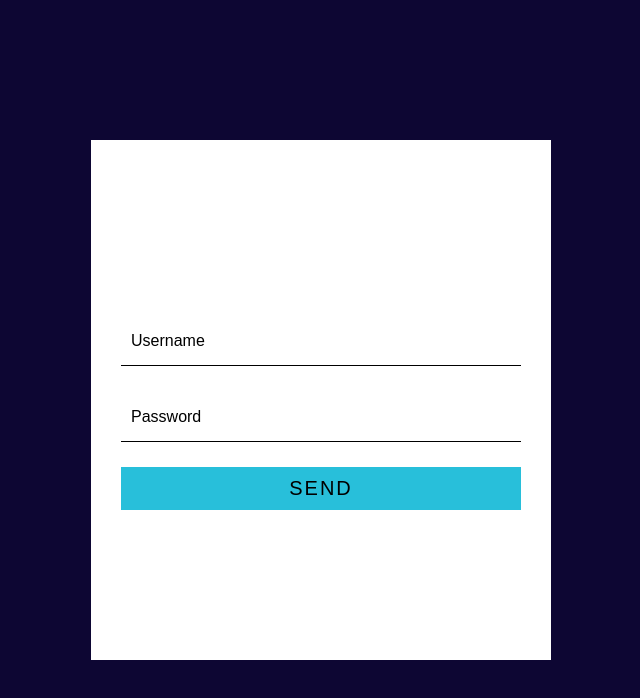
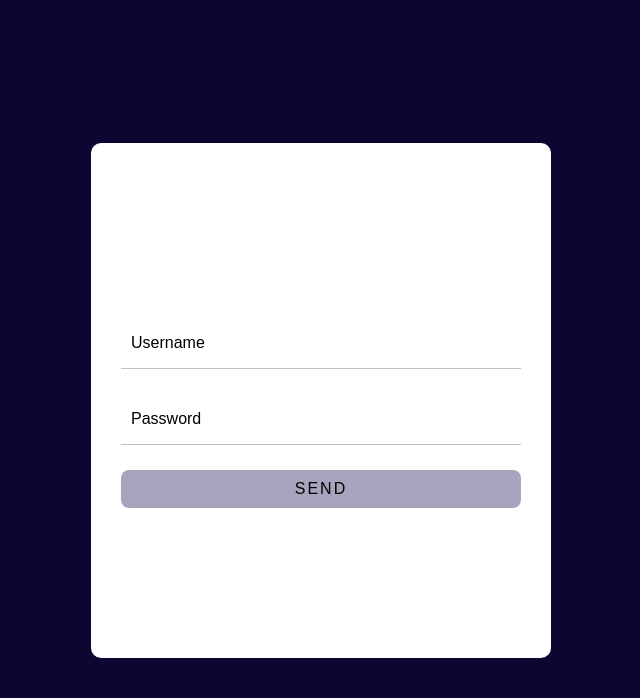
Before and after one commit to Theryx/webCifar_animated_form, a plain HTML site: page index.html in a window 1280 px wide. Shown: the whole page, without its empty margins (319-959 px from the left). Drawn offline with Linux system fonts and the light colour scheme.

Commit message:
update button (color, color hover, radius, text color), fieds (border,heigth,color)

```diff
--- a/style.css
+++ b/style.css
@@ -22,13 +22,14 @@ form{
     width: 400px;
     background-color: white;
     padding: 150px 30px;
+    border-radius: 10px;
 }
 input{
     height: 30px;
     width: 100%;
     border: none;
     padding: 10px;
-    border-bottom: .5px solid black;
+    border-bottom: .5px solid rgb(192, 192, 192);
     transition: 1s ease all;
 }
 
@@ -46,8 +47,8 @@ input{
     width: 100%;
     transform: scale(0);
     transform-origin: center;
-    height: 3px;
-    background-color: rgb(2, 224, 213);
+    height: 2px;
+    background-color: rgb(89, 84, 116);
     transition: .4s ease-in-out all;
 }
 
@@ -63,9 +64,11 @@ input:focus{
 button{
     padding: 10px 35px;
     width: 100%;
-    background-color: rgb(40, 191, 218);
+    background-color: rgb(167, 164, 189);
+    border-radius: 8px;
+    color:rgb(0, 0, 0);
     border: none;
-    font-size: 20px;
+    font-size: 16px;
     text-transform: uppercase;
     letter-spacing: 2px;
     transition: .7s ease all;
@@ -73,8 +76,9 @@ button{
 }
 
 button:hover{
-    background: rgb(44, 220, 233);
+    background: rgb(89, 84, 116);
     letter-spacing: 4px;
+    color:white;
 }
 
 label.top{
```
